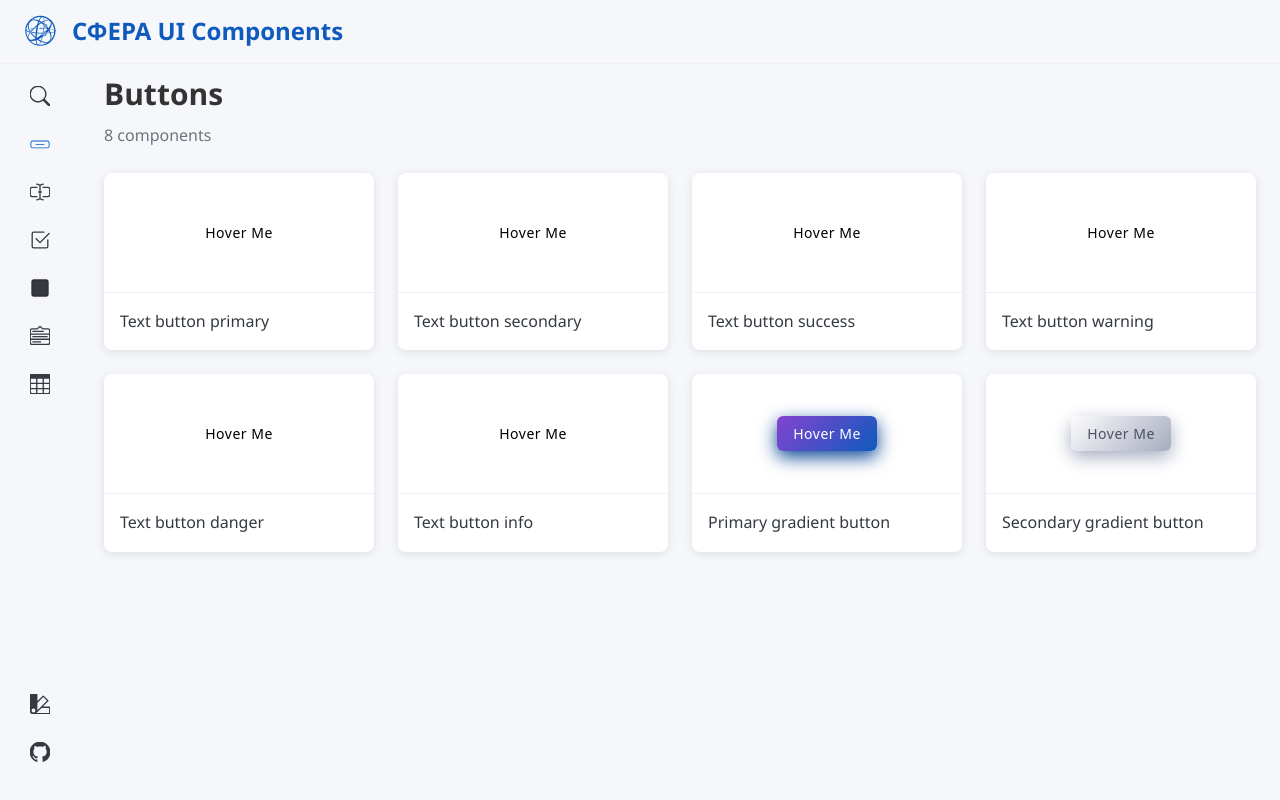
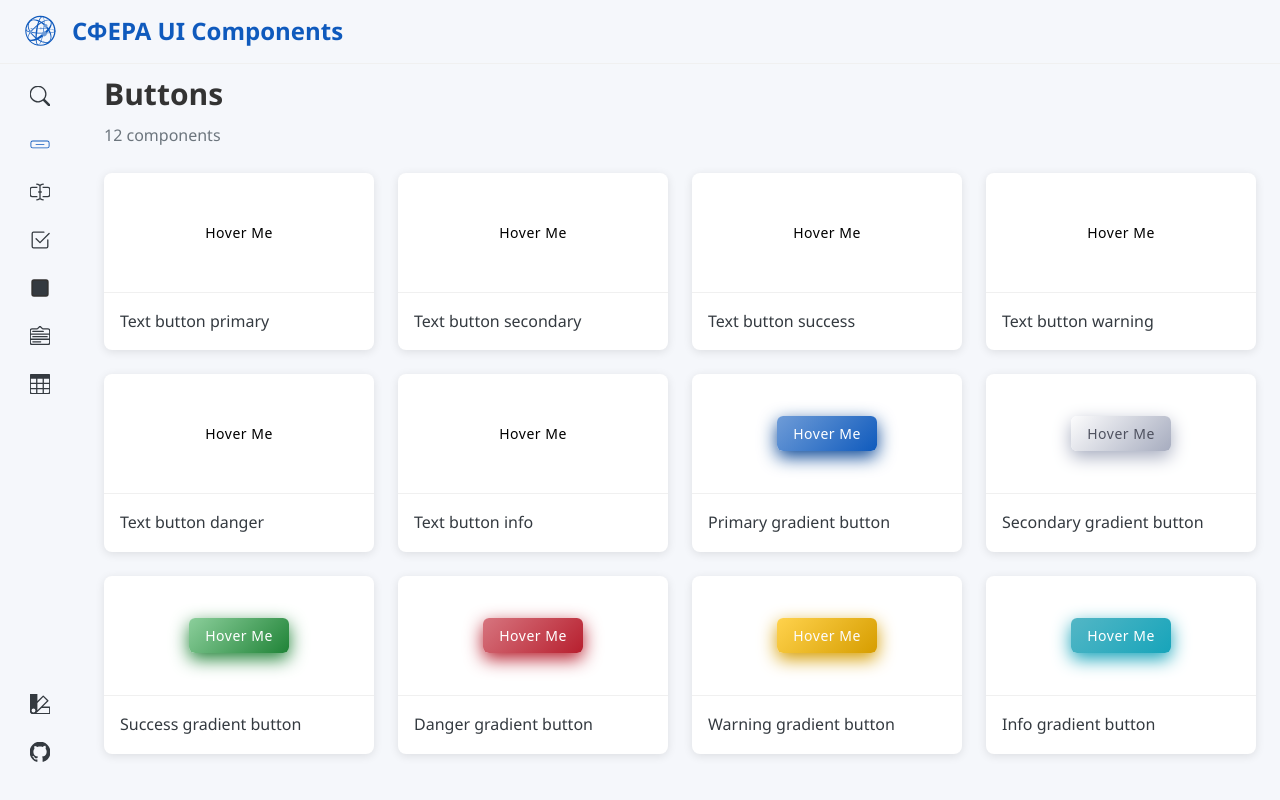
Before and after one commit to nikita20002000/sphere-web-fragments, a React (Vite) app: page / in a window 1280 px wide. Built offline with nearby package versions, Linux system fonts and the light colour scheme.

Commit message:
Created all gradient buttons

```diff
--- a/src/components/ui-components/buttons/Buttons.scss
+++ b/src/components/ui-components/buttons/Buttons.scss
@@ -94,7 +94,7 @@
     // Primary gradient button
     &.primary {
         color: colors.$full-white;
-        background: linear-gradient(135deg, colors.$purple 0%, colors.$color-primary 100%);
+        background: linear-gradient(135deg, colors.$primary-400 0%, colors.$color-primary 100%);
         box-shadow: 0 6px 18px colors.$primary-600;
 
         &:hover {
@@ -106,7 +106,7 @@
         }
 
         &::before {
-            background: linear-gradient(135deg, colors.$color-primary 0%, colors.$purple 100%);
+            background: linear-gradient(135deg, colors.$color-primary 0%, colors.$primary-400 100%);
         }
     }
 
@@ -128,7 +128,85 @@
             background: linear-gradient(135deg, colors.$gray-600 0%, colors.$gray-200 100%);
         }
     }
+
+    // Success gradient buttons
+    &.success {
+        color: colors.$full-white;
+        background: linear-gradient(135deg, colors.$success-300 0%, colors.$color-success);
+        box-shadow: 0 6px 18px colors.$color-success;
+
+        &:hover {
+            box-shadow: 0 10px 25px colors.$success-700;
+        }
+
+        &:active {
+            box-shadow: 0 4px 12px colors.$success-700;
+        }
+
+        &::before {
+            background: linear-gradient(135deg, colors.$color-success 0%, colors.$success-200 100%);
+        }
+    }
+
+    // Danger gradient buttons
+    &.danger{
+        color: colors.$full-white;
+        background: linear-gradient(135deg, colors.$danger-400 0%, colors.$color-danger);
+        box-shadow: 0 6px 18px colors.$color-danger;
+
+        &:hover {
+            box-shadow: 0 10px 25px colors.$danger-700;
+        }
+
+        &:active {
+            box-shadow: 0 4px 12px colors.$danger-700;
+        }
+
+        &::before {
+            background: linear-gradient(135deg, colors.$color-danger 0%, colors.$danger-200 100%);
+        }
+    }
+
+    // Warning gradient buttons
+    &.warning{
+        color: colors.$gray-200;
+        background: linear-gradient(135deg, colors.$warning-400 0%, colors.$color-warning);
+        box-shadow: 0 6px 18px colors.$color-warning;
+
+        &:hover {
+            box-shadow: 0 10px 25px colors.$warning-700;
+        }
+
+        &:active {
+            box-shadow: 0 4px 12px colors.$warning-700;
+        }
+
+        &::before {
+            background: linear-gradient(135deg, colors.$color-warning 0%, colors.$warning-200 100%);
+        }
+    }
+
+    // Info gradient buttons
+    &.info{
+        color: colors.$full-white;
+        background: linear-gradient(135deg, colors.$info-400 0%, colors.$color-info);
+        box-shadow: 0 6px 18px colors.$color-info;
+
+        &:hover {
+            box-shadow: 0 10px 25px colors.$info-700;
+        }
+
+        &:active {
+            box-shadow: 0 4px 12px colors.$info-700;
+        }
+
+        &::before {
+            background: linear-gradient(135deg, colors.$color-info 0%, colors.$info-200 100%);
+        }
+    }
 }
+
+// FIXME: Исправить цвета текста кнопок при изменении с light на dark mode
 
 // Text buttons
 .bt-text {
--- a/src/components/ui-components/buttons/buttons.json
+++ b/src/components/ui-components/buttons/buttons.json
@@ -61,7 +61,7 @@
       }
     },
     {
-      "id": "btn-5",
+      "id": "btn-6",
       "name": "Primary gradient button",
       "component": "Button",
       "props": {
@@ -71,13 +71,53 @@
     },
 
     {
-      "id": "btn-5",
+      "id": "btn-7",
       "name": "Secondary gradient button",
       "component": "Button",
       "props": {
         "className": "bt bt-gradient sm secondary",
         "children": "Hover Me"
       }
+    },
+
+    {
+      "id": "btn-8",
+      "name": "Success gradient button",
+      "component": "Button",
+      "props": {
+        "className": "bt bt-gradient sm success",
+        "children": "Hover Me"
+      }
+    },
+
+    {
+      "id": "btn-9",
+      "name": "Danger gradient button",
+      "component": "Button",
+      "props": {
+        "className": "bt bt-gradient sm danger",
+        "children": "Hover Me"
+      }
+    },
+
+    {
+      "id": "btn-10",
+      "name": "Warning gradient button",
+      "component": "Button",
+      "props": {
+        "className": "bt bt-gradient sm warning",
+        "children": "Hover Me"
+      }
+    },
+
+    {
+      "id": "btn-11",
+      "name": "Info gradient button",
+      "component": "Button",
+      "props": {
+        "className": "bt bt-gradient sm info",
+        "children": "Hover Me"
+      }
     }
   ]
 }
--- a/src/components/ui-components/styles/_colors.scss
+++ b/src/components/ui-components/styles/_colors.scss
@@ -1,8 +1,7 @@
 /* Colors */
 $main-text-color: hsl(0, 0%, 18%);
+$full-white: hsl(0, 0%, 100%);
 
-$full-white: hsl(0, 0%, 100%);
-$purple: hsl(268, 60%, 54%);
 
 //Brand primary palette
 $primary-900: hsl(211, 92%, 10%);
```
